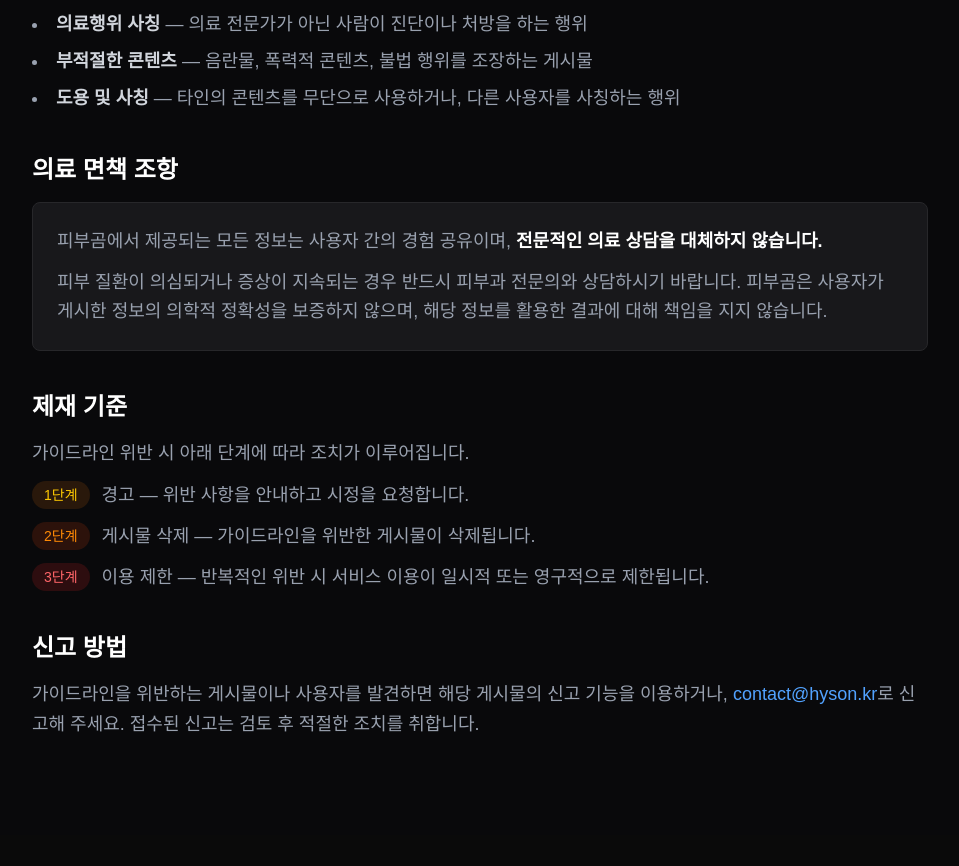
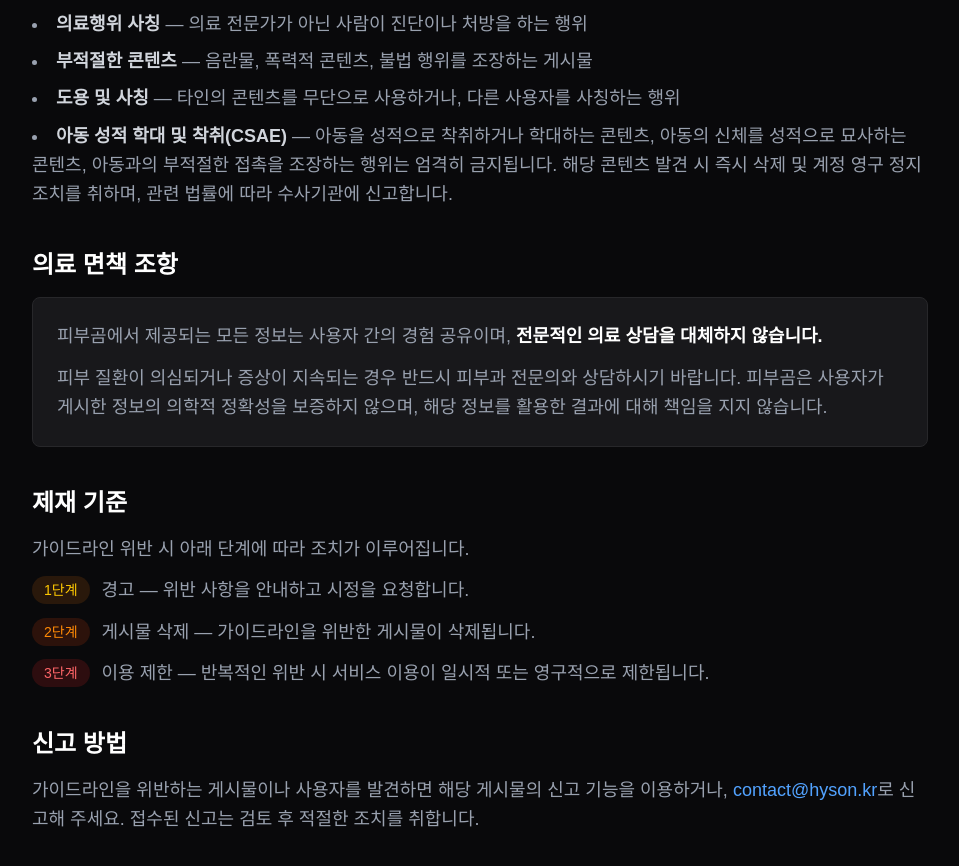
Before and after one commit to hyson0807/hyson_kr, a Next.js app: page /pibugom/community-guidelines in a window 1280 px wide. Shown: the part 900-1766 px from the top of the page, without its empty margins (160-1119 px from the left). Before the commit the page ends 1735 px from the top, so only its background shows below. Built offline with nearby package versions, Linux system fonts and the light colour scheme.

Commit message:
CSAE 가이드라인 추가

```diff
--- a/app/pibugom/community-guidelines/page.tsx
+++ b/app/pibugom/community-guidelines/page.tsx
@@ -75,6 +75,12 @@ export default function CommunityGuidelinesPage() {
                 <strong className="text-gray-300">도용 및 사칭</strong> — 타인의 콘텐츠를 무단으로 사용하거나,
                 다른 사용자를 사칭하는 행위
               </li>
+              <li>
+                <strong className="text-gray-300">아동 성적 학대 및 착취(CSAE)</strong> — 아동을 성적으로 착취하거나
+                학대하는 콘텐츠, 아동의 신체를 성적으로 묘사하는 콘텐츠, 아동과의 부적절한 접촉을
+                조장하는 행위는 엄격히 금지됩니다. 해당 콘텐츠 발견 시 즉시 삭제 및 계정 영구 정지
+                조치를 취하며, 관련 법률에 따라 수사기관에 신고합니다.
+              </li>
             </ul>
           </AnimatedSection>
 
```
